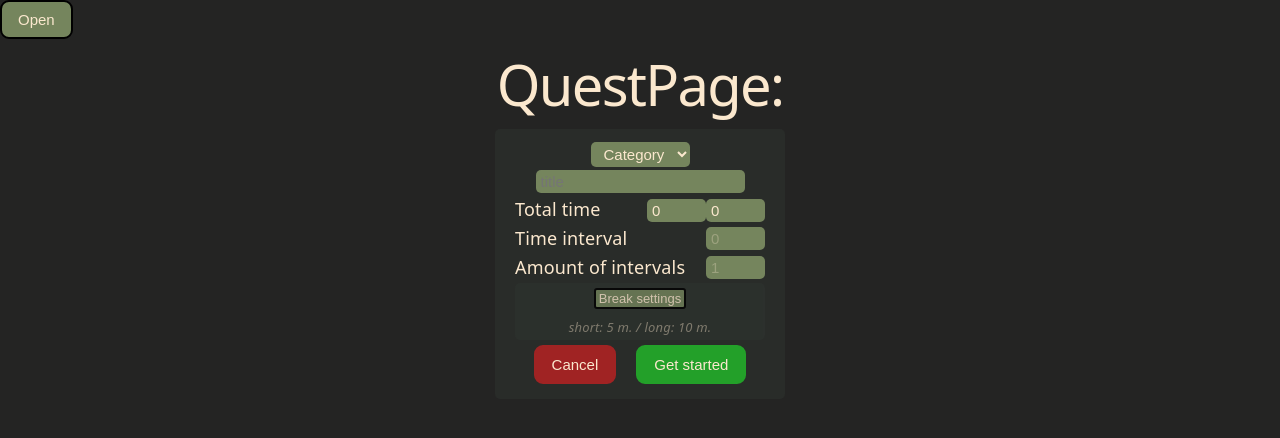
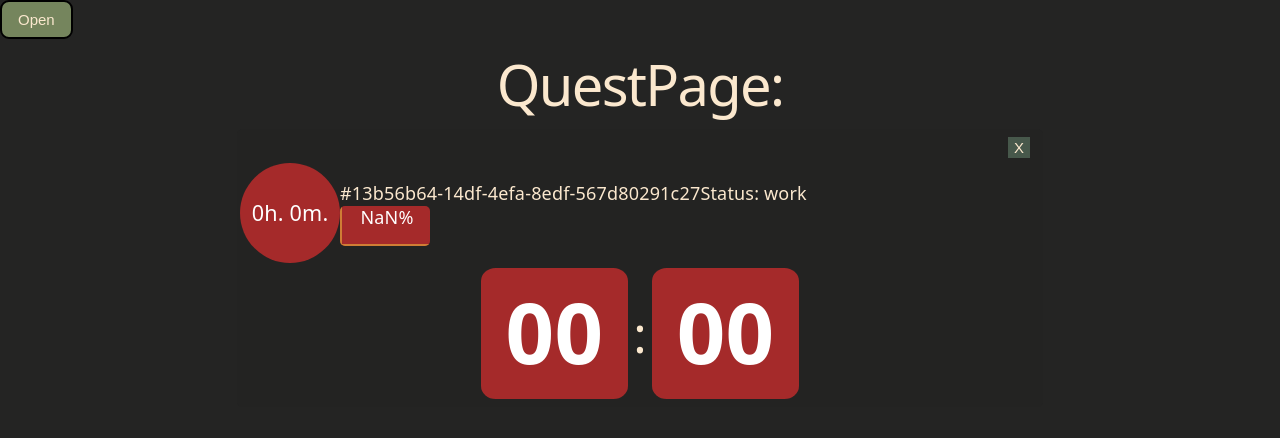
Before and after one commit to CShark666/my-pomo-quest, a React app in the folder frontend/: page /quest in a window 1280 px wide. Both pictures are taken after a click on the button "Get started". Shown: the top 438 px of the page. Built offline with nearby package versions, Linux system fonts and the light colour scheme; the HTML template or start-up script is replaced by a standard one.

Commit message:
[WIP] fix the QuestItem and IntervalBar components; remove unnecessary code. Add time transitions between quest modes

```diff
--- a/frontend/src/api.ts
+++ b/frontend/src/api.ts
@@ -4,12 +4,14 @@ function delay(ms = 300) {
     return new Promise((r) => setTimeout(r, ms));
 }
 
+const TRANSITION_DURATION_MS = 5000
+
 type QuestStatus = "inProgress" | "finished" | "cancelled"
 
 type BreakType = "short" | "long"
 type BreakConfig = Record<BreakType, number> | null
 
-type IntervalStatus = "work" | "break"
+type IntervalStatus = "work" | "break" | "transitionToWork" | "transitionToBreak"
 type IntervalState = {
     index: number,
     status: IntervalStatus,
@@ -46,7 +48,7 @@ type ClientQuest = DbQUest & {
     currentInterval: IntervalStateFull
 }
 
-export async function createQuest(request: CreateQuestRequest): Promise<ClientQuest | null> {
+export async function createQuest(request: CreateQuestRequest): Promise<ClientQuest> {
     await delay();
     saveDbQuest({
         id: crypto.randomUUID(),
@@ -67,17 +69,15 @@ export async function createQuest(request: CreateQuestRequest): Promise<ClientQu
     return await getQuest();
 }
 
-export async function getQuest(): Promise<ClientQuest | null> {
+export async function getQuest(): Promise<ClientQuest> {
     await delay();
 
     const dbQuest: DbQUest = getDbQuest();
-    if (!dbQuest || dbQuest.status != "inProgress") return null;
 
     const remainingIntervals = dbQuest.intervalsCount - dbQuest.currentInterval.index;
-    const durationsMs = getIntervalDuration(dbQuest)
     const currentIntervalRemaining = getCurrentIntervalRemainingTime(dbQuest);
 
-    let remainingTotalMs = remainingIntervals * durationsMs;
+    let remainingTotalMs = remainingIntervals * getIntervalDuration(dbQuest);
 
     if (dbQuest.currentInterval.status === "work") {
         remainingTotalMs += currentIntervalRemaining;
@@ -85,7 +85,7 @@ export async function getQuest(): Promise<ClientQuest | null> {
 
     return {
         ...dbQuest,
-        intervalDurationMs: durationsMs,
+        intervalDurationMs: getIntervalDuration(dbQuest),
         remainingTotalTimeMs: remainingTotalMs,
         currentInterval: {
             ...dbQuest.currentInterval,
@@ -136,11 +136,17 @@ function fixDbQuestIfNeeded(dbQuest: DbQUest): boolean {
             break;
         }
 
-        if (dbQuest.currentInterval.status === "work") {
+        if (dbQuest.currentInterval.status === "transitionToWork") {
+            dbQuest.currentInterval.status = "work"
+            dbQuest.currentInterval.started += TRANSITION_DURATION_MS
+        } else if (dbQuest.currentInterval.status === "work") {
+            dbQuest.currentInterval.status = "transitionToBreak"
+            dbQuest.currentInterval.started += getIntervalDuration(dbQuest);
+        } else if (dbQuest.currentInterval.status === "transitionToBreak") {
             dbQuest.currentInterval.status = "break"
-            dbQuest.currentInterval.started += getIntervalDuration(dbQuest)
-        } else {
-            dbQuest.currentInterval.status = "work"
+            dbQuest.currentInterval.started += TRANSITION_DURATION_MS
+        } else /*if (dbQuest.currentInterval.status === "break") */ {
+            dbQuest.currentInterval.status = "transitionToWork"
             dbQuest.currentInterval.started += getBreakDuration(breakTypeForIndex(dbQuest.currentInterval.index), dbQuest.breaks)
             dbQuest.currentInterval.index++;
         }
@@ -175,7 +181,12 @@ function removeQuest() {
 }
 
 function getCurrentIntervalRemainingTime(dbQuest: DbQUest): number {
-    return getIntervalDuration(dbQuest) - (Date.now() - dbQuest.currentInterval.started);
+    const currentIntervalTotalTime = dbQuest.currentInterval.status === 'work'
+        ? getIntervalDuration(dbQuest)
+        : dbQuest.currentInterval.status === 'break'
+            ? getBreakDuration(breakTypeForIndex(dbQuest.currentInterval.index), dbQuest.breaks)
+            : TRANSITION_DURATION_MS
+    return currentIntervalTotalTime - (Date.now() - dbQuest.currentInterval.started)
 }
 
 function getIntervalDuration(dbQuest: DbQUest): number {
--- a/frontend/src/components/IntervalsBar.jsx
+++ b/frontend/src/components/IntervalsBar.jsx
@@ -1,28 +1,31 @@
 import "../styles/IntervalsBar.css";
 
 export function IntervalsBar({
-  intervals,
-  currentIntervalIndex,
+  currentIntervalIdx,
+  intervalCount,
   timerPercent,
 }) {
+  const activeIntervalIdx = intervalCount - currentIntervalIdx - 1
+  const intervals = Array.from({ length: intervalCount }, (_, i) => {
+    return {
+      active: i === activeIntervalIdx,
+      percent: i < activeIntervalIdx
+        ? 100
+        : i > activeIntervalIdx
+          ? 0
+          : timerPercent
+    }
+  })
   return (
     <div className="intervals">
       {intervals.map((interval, i) => {
-        const isActiveNow = i === currentIntervalIndex;
-
-        const width = isActiveNow
-          ? `${timerPercent}%`
-          : interval.completed
-            ? "0%"
-            : "100%";
-
         return (
           <div key={i} className="interval">
             <div
-              className={`interval-progress ${isActiveNow ? "--active" : ""}`}
-              style={{ width }}
+              className={`interval-progress ${interval.active ? "--active" : ""}`}
+              style={{ width: interval.percent + "%" }}
             >
-              {width}
+              {Math.floor(interval.percent) + "%"}
             </div>
           </div>
         );
--- a/frontend/src/components/QuestItem.jsx
+++ b/frontend/src/components/QuestItem.jsx
@@ -1,57 +1,19 @@
-import { useEffect, useState } from "react";
 import { useTimer } from "../hooks/useTimer";
-
 import { Timer } from "./Timer";
 import { CancelButton } from "./CancelButton";
 import { IntervalsBar } from "./IntervalsBar";
-
-import { getQuest } from "../api";
 import { timeFormatter } from "../util/timeFormatter";
 
 import "../styles/QuestItem.css";
 
-export function QuestItem() {
-  const [quest, setQuest] = useState(null);
-  const { remaining, isRunning, setIsRunning, setRemaining } = useTimer(
-    quest ? Number(quest.currentInterval.remaining) : 500,
-  );
+export function QuestItem({ quest }) {
+  const { remaining: remainingTotal } = useTimer(quest.remainingTotalTimeMs);
+  const { remaining: remainingCurrentInterval } = useTimer(quest.currentInterval.remaining);
 
-  // useEffect(() => {
-  //   const fetchQuest = async () => {
-  //     const data = await getQuest();
-  //     setQuest(data);
-  //   };
-  //   fetchQuest();
-  // }, []);
-
-  // useEffect(() => {
-  //   if (quest) {
-  //     setRemaining(Number(quest.currentInterval.remaining));
-  //     setIsRunning(true);
-  //   }
-  //   // eslint-disable-next-line react-hooks/exhaustive-deps
-  // }, [quest?.currentInterval?.remaining]);
-
-  // useEffect(() => {
-  //   if (!quest) return;
-
-  //   const interval = setInterval(async () => {
-  //     const validatedQuest = await questTimeValidate(quest);
-  //     setQuest(validatedQuest);
-  //     setRemaining(Number(validatedQuest.currentInterval.remaining));
-  //   }, 1000);
-  //   return () => clearInterval(interval);
-  //   // eslint-disable-next-line react-hooks/exhaustive-deps
-  // }, [quest]);
-
-  if (!quest) {
-    return <h2>No quest :c</h2>;
-  }
-
-  let isBreakMode = quest.currentInterval.status === "break";
+  let isBreakMode = quest.currentInterval.status !== "work";
   let timerPercent = !isBreakMode
-    ? Math.round((remaining / quest.intervalDurationInMs) * 100)
-    : 100;
+    ? Math.round((remainingCurrentInterval / quest.intervalDurationMs) * 100)
+    : 0;
 
   return (
     <>
@@ -61,7 +23,7 @@ export function QuestItem() {
         </div>
         <div className="quest-item__content">
           <div className="quest-item__total-time">
-            <p>{timeFormatter(quest.remainingTotalTimeInMs)}</p>
+            <p>{timeFormatter(isBreakMode ? quest.remainingTotalTimeMs : remainingTotal)}</p>
           </div>
           <div>
             <div className="quest-item__meta">
@@ -69,16 +31,15 @@ export function QuestItem() {
                 #{quest.id} {quest.title}
               </p>
               <p>Status: {quest.currentInterval.status}</p>
-              {isBreakMode && `${quest.breaks.currentBreak}`}
             </div>
             <IntervalsBar
-              intervals={quest.intervals}
-              currentIntervalIndex={quest.currentInterval.index}
+              currentIntervalIdx={quest.currentInterval.index}
+              intervalCount={quest.intervalsCount}
               timerPercent={timerPercent}
             />
           </div>
         </div>
-        <Timer time={remaining} />
+        <Timer time={remainingCurrentInterval} />
       </div>
     </>
   );
```
